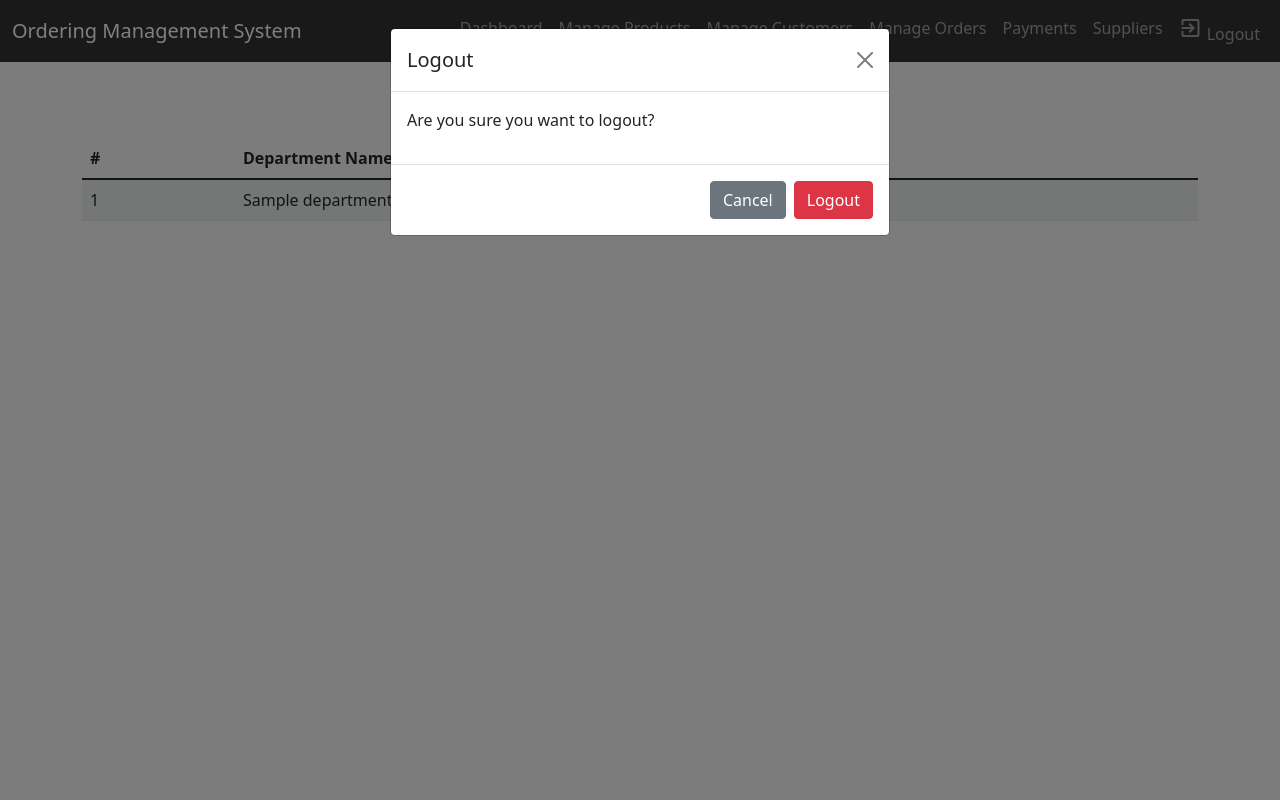
After one commit to mark22585/ordering_management_systems, a PHP site: page /departments.php in a window 1280 px wide, after a click that opens the changed part. The commit adds this page. Run offline with PHP 8.4, Linux system fonts and the light colour scheme; the visitor is signed in with stand-in values (Sample User, id 1); tables that the repository leaves empty or names only in its code hold one stand-in row (values such as "Sample post").

Commit message:
Added Files

```diff
--- /dev/null
+++ b/departments.php
@@ -0,0 +1,129 @@
+<?php
+// Start the session
+session_start();
+
+// Include the database connection file
+include('db.connection.php');
+
+// Check if the user is logged in
+if (!isset($_SESSION['loggedin']) || $_SESSION['loggedin'] !== true) {
+    header('Location: login.php');
+    exit();
+}
+
+// Query to fetch all departments
+$sql_departments = "SELECT id, name FROM departments"; // Modify if column name is different
+$stmt_departments = $pdo->query($sql_departments);
+
+// Fetch all departments
+$departments = $stmt_departments->fetchAll(PDO::FETCH_ASSOC);
+?>
+
+<!DOCTYPE html>
+<html lang="en">
+<head>
+    <meta charset="UTF-8">
+    <meta name="viewport" content="width=device-width, initial-scale=1.0">
+    <title>Departments</title>
+    <link href="https://cdn.jsdelivr.net/npm/bootstrap@5.1.3/dist/css/bootstrap.min.css" rel="stylesheet">
+    <link href="https://fonts.googleapis.com/icon?family=Material+Icons" rel="stylesheet">
+    <style>
+        body {
+            background-color: #f8f9fa;
+        }
+        .navbar {
+            background-color: #333;
+        }
+        .navbar a {
+            color: white;
+        }
+        .container {
+            margin-top: 30px;
+        }
+    </style>
+</head>
+<body>
+
+    <!-- Navbar -->
+    <nav class="navbar navbar-expand-lg navbar-dark">
+        <div class="container-fluid">
+            <a class="navbar-brand" href="#">Ordering Management System</a>
+            <button class="navbar-toggler" type="button" data-bs-toggle="collapse" data-bs-target="#navbarNav">
+                <span class="navbar-toggler-icon"></span>
+            </button>
+            <div class="collapse navbar-collapse" id="navbarNav">
+                <ul class="navbar-nav ms-auto">
+                    <li class="nav-item">
+                        <a class="nav-link" href="dashboard.php">Dashboard</a>
+                    </li>
+                    <li class="nav-item">
+                        <a class="nav-link" href="products.php">Manage Products</a>
+                    </li>
+                    <li class="nav-item">
+                        <a class="nav-link" href="customers.php">Manage Customers</a>
+                    </li>
+                    <li class="nav-item">
+                        <a class="nav-link" href="orders.php">Manage Orders</a>
+                    </li>
+                    <li class="nav-item">
+                        <a class="nav-link" href="payments.php">Payments</a>
+                    </li>
+                    <li class="nav-item">
+                        <a class="nav-link" href="suppliers.php">Suppliers</a>
+                    </li>
+                    <li class="nav-item">
+                        <a class="nav-link" href="#" data-bs-toggle="modal" data-bs-target="#logoutModal">
+                            <span class="material-icons">exit_to_app</span> Logout
+                        </a>
+                    </li>
+                </ul>
+            </div>
+        </div>
+    </nav>
+
+    <!-- Departments Table -->
+    <div class="container">
+        <h2 class="text-center mt-4">Departments List</h2>
+
+        <table class="table table-striped">
+            <thead>
+                <tr>
+                    <th>#</th>
+                    <th>Department Name</th>
+                </tr>
+            </thead>
+            <tbody>
+                <?php foreach ($departments as $department): ?>
+                    <tr>
+                        <td><?= htmlspecialchars($department['id']) ?></td>
+                        <td><?= htmlspecialchars($department['name']) ?></td>
+                    </tr>
+                <?php endforeach; ?>
+            </tbody>
+        </table>
+    </div>
+
+    <!-- Logout Modal -->
+    <div class="modal fade" id="logoutModal" tabindex="-1" aria-labelledby="logoutModalLabel" aria-hidden="true">
+        <div class="modal-dialog">
+            <div class="modal-content">
+                <div class="modal-header">
+                    <h5 class="modal-title" id="logoutModalLabel">Logout</h5>
+                    <button type="button" class="btn-close" data-bs-dismiss="modal" aria-label="Close"></button>
+                </div>
+                <div class="modal-body">
+                    <p>Are you sure you want to logout?</p>
+                </div>
+                <div class="modal-footer">
+                    <button type="button" class="btn btn-secondary" data-bs-dismiss="modal">Cancel</button>
+                    <a href="logout.php" class="btn btn-danger">Logout</a>
+                </div>
+            </div>
+        </div>
+    </div>
+
+    <!-- Bootstrap JS and Popper.js -->
+    <script src="https://cdn.jsdelivr.net/npm/@popperjs/core@2.11.6/dist/umd/popper.min.js"></script>
+    <script src="https://cdn.jsdelivr.net/npm/bootstrap@5.1.3/dist/js/bootstrap.min.js"></script>
+</body>
+</html>
```
Also changed, not shown: dashboard.php (+26 -6 lines), orderitems.php (+31 -12 lines), payments.php (+28 -12 lines).
